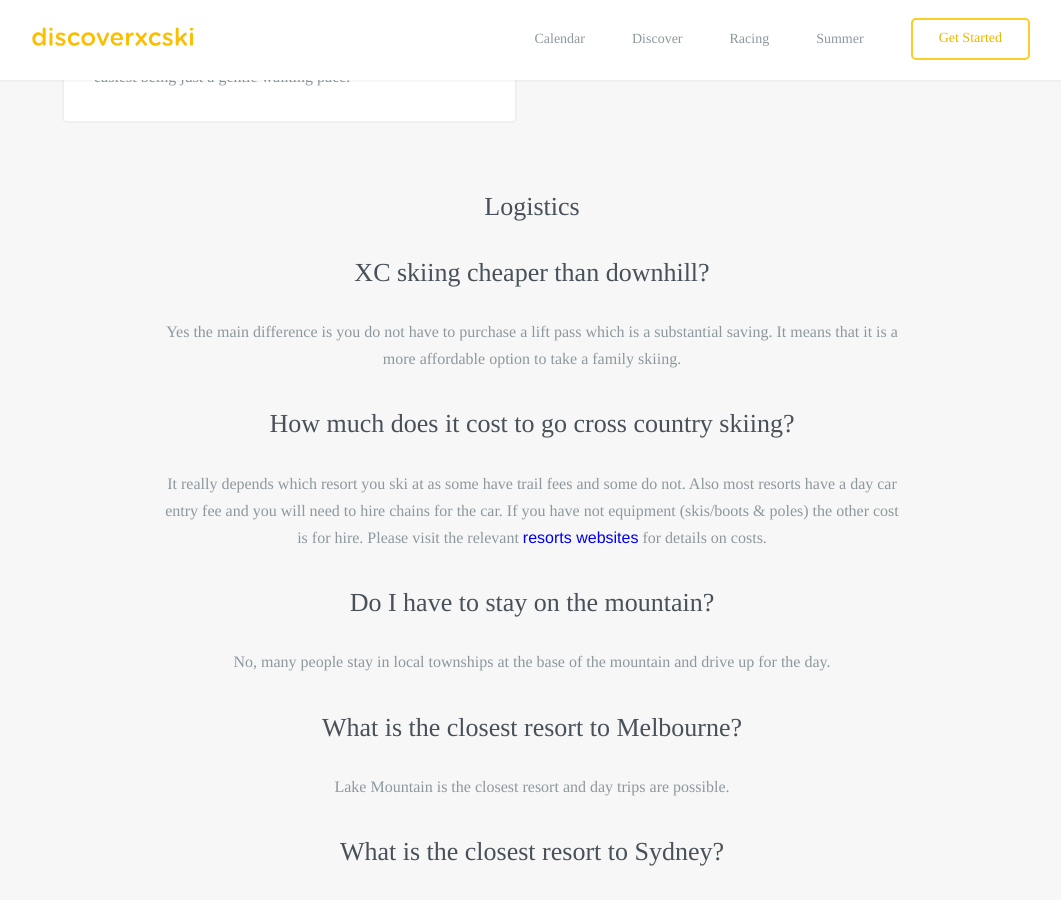
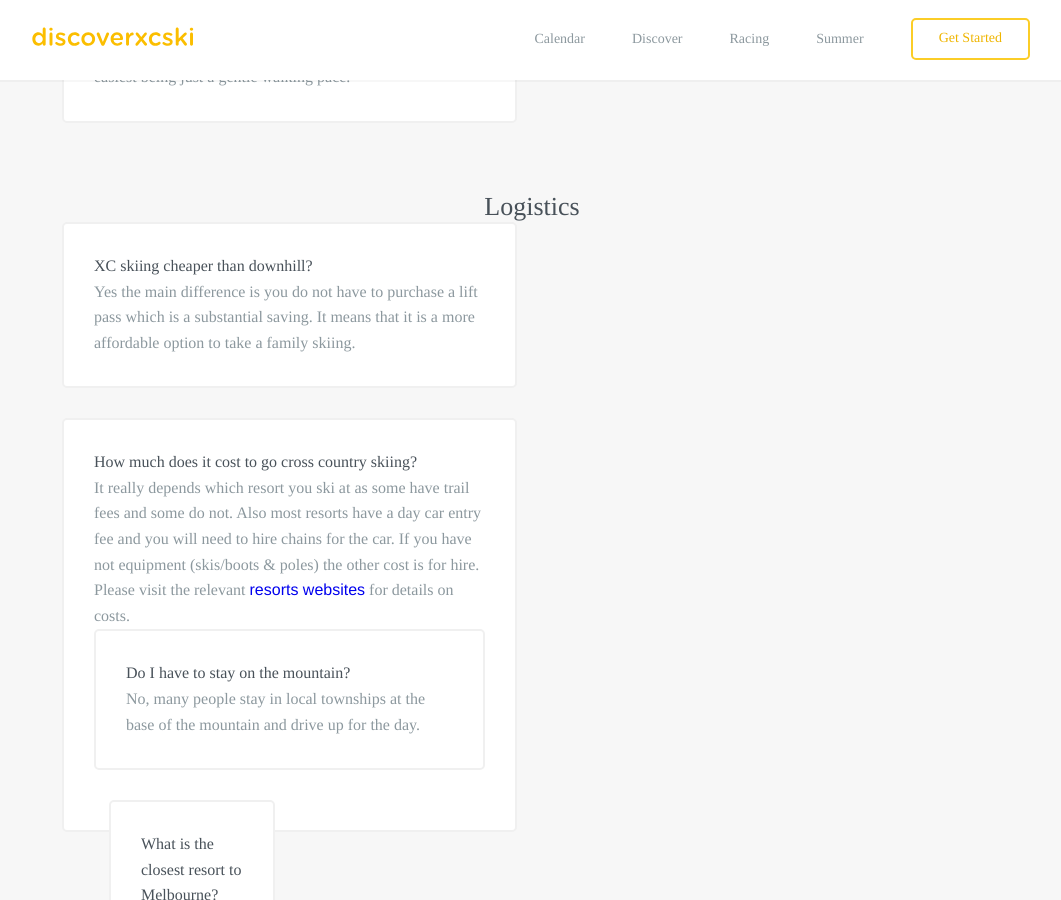
Before and after one commit to robcatto/robcatto.github.io, a Jekyll site: the page built from faq/index.html, in a window 1280 px wide and 900 px high, scrolled down 664 px. Shown: the whole window, without its empty margins (108-1169 px from the left). Built offline with Jekyll 4.4.1, drawn with Linux system fonts in a browser that asks for light colours; some web fonts are replaced; Markdown is read by kramdown in place of the engine named in the settings.

Commit message:
Update index.html

```diff
--- a/faq/index.html
+++ b/faq/index.html
@@ -82,30 +82,46 @@ layout: default
                 </div>
 
                 <h3 style="text-align: center; padding-top: 38px;">Logistics</h3>
+                <div class="row" style="overflow: auto;">
+                      <div class="column two">
+                        <div class="large-outline">
                         <h3> XC skiing cheaper than downhill?</h3>
                         <p>
                                 Yes the main difference is you do not have to purchase a lift pass which is a substantial saving.  It means that it is a more affordable option to take a family skiing.
                         </p>
+                        </div>
+                        <div class="large-outline">
                         <h3>How much does it cost to go cross country skiing?</h3>
                         <p>
                                 It really depends which resort you ski at as some have trail fees and some do not.   Also most resorts have a day car entry fee and you will need to hire chains for the car.   If you have not equipment (skis/boots & poles) the other cost is for hire.    Please visit the relevant <a href="/get-started/resorts" target="_blank">resorts websites</a> for details on costs.
                         </p>
+                        <div class="large-outline">
                         <h3>Do I have to stay on the mountain?</h3>
                         <p>
                                 No, many people stay in local townships at the base of the mountain and drive up for the day.
                         </p>
+                        </div>
+                        <div class="column two">
+                        <div class="large-outline">
                         <h3>What is the closest resort to Melbourne?</h3>
                         <p>
                                 Lake Mountain is the closest resort and day trips are possible.
                         </p>
+                        </div>
+                        <div class="large-outline">
                         <h3>What is the closest resort to Sydney?</h3>
                         <p>
                                 Perisher is the closest resort.
                         </p>
+                        </div>
+                        <div class="large-outline">
                         <h3>What are trail fees?</h3>
                         <p>
                                 Trail fees are a fee to use a trail groomed by a resort.
                         </p>
+                        </div>
+                        </div>
+                        </div>
                  <h3 style="text-align: center; padding-top: 38px;">Technique</h3>
                         <h3>What is the difference between skate skiing and traditional classic skiing?</h3>
                         <p>
```
